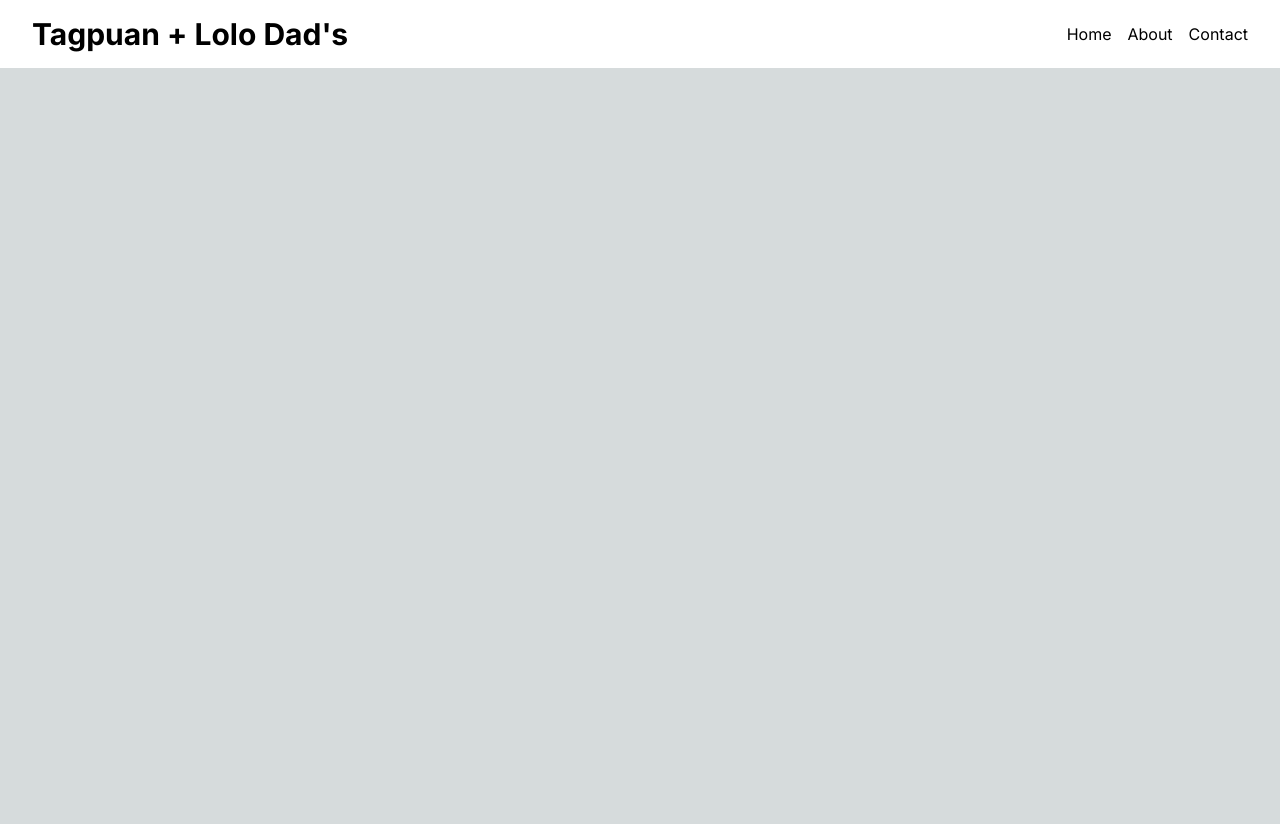
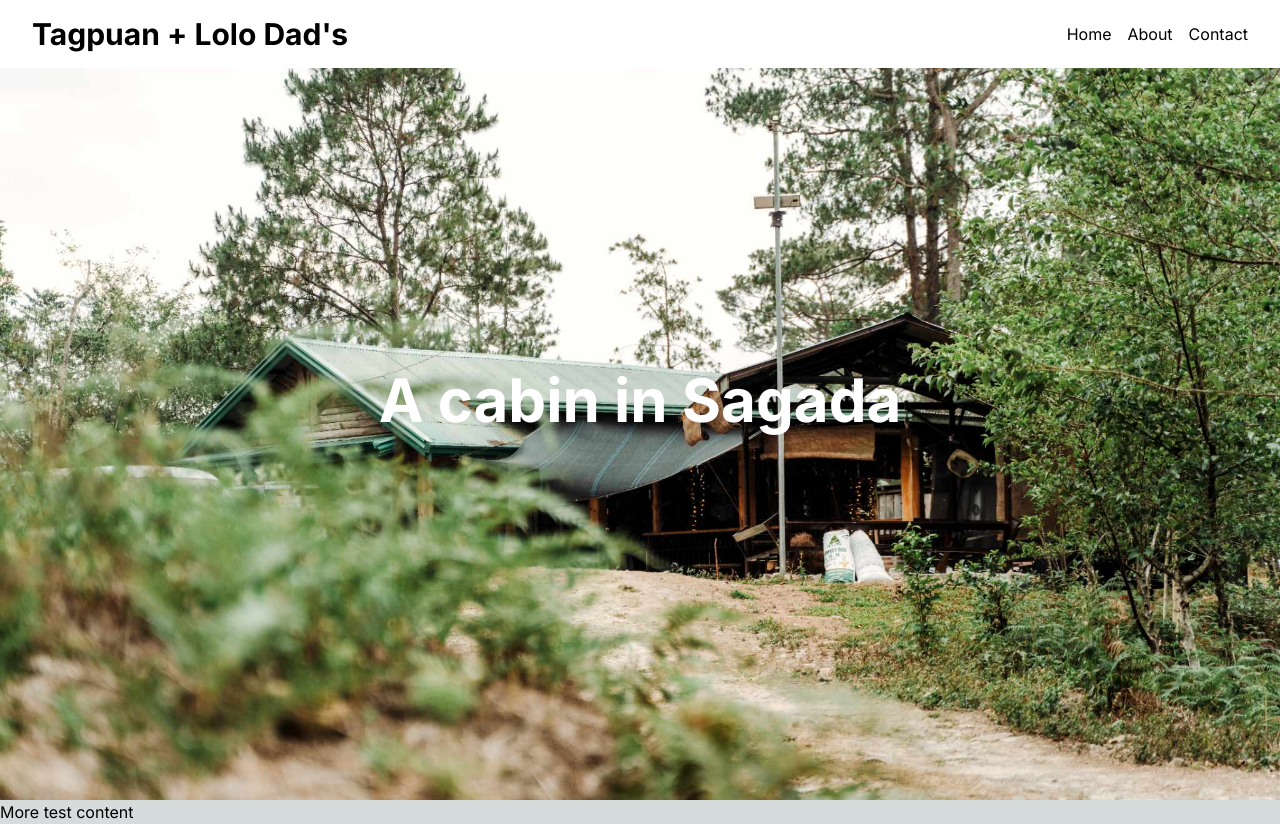
Before and after one commit to kenmalik/tagpuan-lolo-dads, a Next.js app: page / in a window 1280 px wide. Before the commit the page ends 800 px from the top, so only its background shows below. Built offline with nearby package versions, Linux system fonts and the light colour scheme.

Commit message:
feat: add image section to home page
Also needed to add "fixed" option to header to account for different
positioning needs between pages.

```diff
--- a/app/about/page.tsx
+++ b/app/about/page.tsx
@@ -1,3 +1,10 @@
+import Header from '../components/header';
+
 export default function About() {
-  return <main>About</main>;
+  return (
+    <>
+      <Header />
+      <main>About</main>
+    </>
+  );
 }
--- a/app/components/header.tsx
+++ b/app/components/header.tsx
@@ -1,8 +1,10 @@
 import Link from 'next/link';
 
-export default function Header() {
+export default function Header({ fixed }: { fixed?: boolean }) {
   return (
-    <header className="flex items-center justify-between bg-white px-8 py-4">
+    <header
+      className={`${fixed ? 'fixed' : ''} z-50 flex w-full items-center justify-between bg-white px-8 py-4`}
+    >
       <Link href="/">
         <div className="text-3xl font-bold">Tagpuan + Lolo Dad's</div>
       </Link>
--- a/app/contact/page.tsx
+++ b/app/contact/page.tsx
@@ -1,3 +1,10 @@
+import Header from '../components/header';
+
 export default function Contact() {
-  return <main>Contact</main>;
+  return (
+    <>
+      <Header />
+      <main>Contact</main>
+    </>
+  );
 }
--- a/app/layout.tsx
+++ b/app/layout.tsx
@@ -17,10 +17,7 @@ export default function RootLayout({
 }>) {
   return (
     <html lang="en">
-      <body className={inter.className}>
-        <Header />
-        {children}
-      </body>
+      <body className={inter.className}>{children}</body>
     </html>
   );
 }
--- a/app/page.tsx
+++ b/app/page.tsx
@@ -1,3 +1,30 @@
+import Image from 'next/image';
+import Header from './components/header';
+
 export default function Home() {
-  return <main></main>;
+  return (
+    <>
+      <Header fixed />
+      <main>
+        <section className="h-screen">
+          <Image
+            alt="Exterior of Lolo Dad's cabin"
+            src="/images/cabin-exterior.jpg"
+            quality={100}
+            fill
+            sizes="100vw"
+            style={{
+              objectFit: 'cover',
+            }}
+          />
+          <div className="absolute flex h-full w-full items-center justify-center p-12">
+            <h1 className="text-center text-6xl font-bold text-white">
+              A cabin in Sagada
+            </h1>
+          </div>
+        </section>
+        <div>More test content</div>
+      </main>
+    </>
+  );
 }
```
